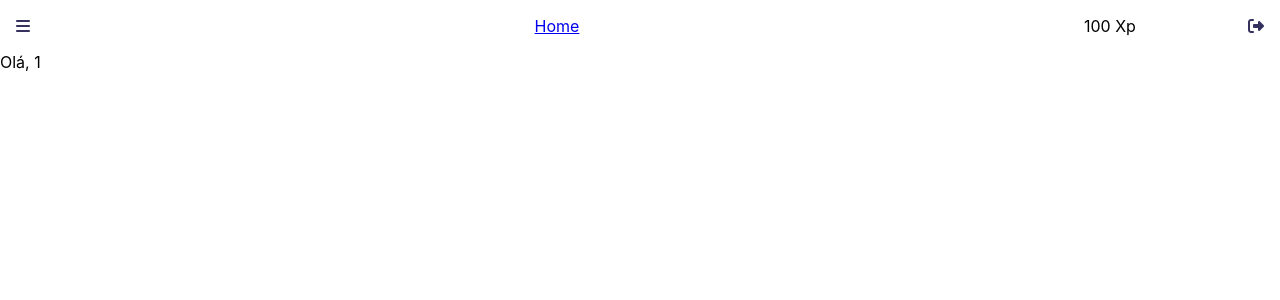
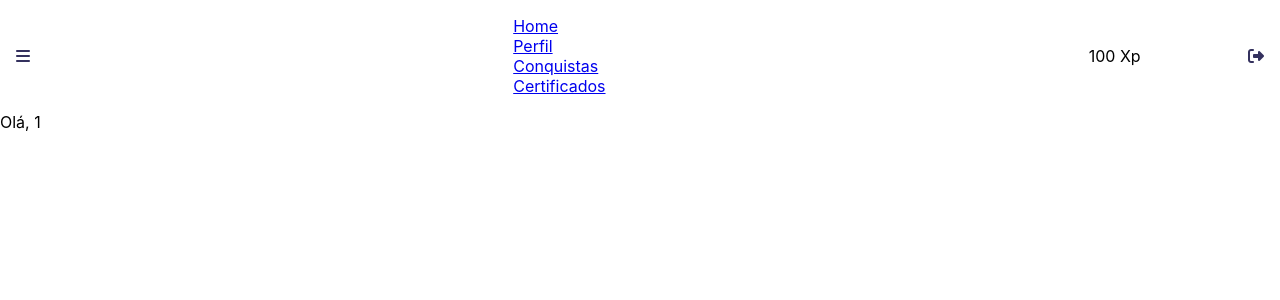
Before and after one commit to SantosDiv/Projects, a React (Create React App) app in the folder study-plataform/: page /dashboard/1 in a window 1280 px wide. Shown: the top 300 px of the page. Built offline with nearby package versions, Linux system fonts and the light colour scheme.

Commit message:
feat/Criaçao dos links do menu em html

```diff
--- a/study-plataform/src/components/Header.js
+++ b/study-plataform/src/components/Header.js
@@ -8,8 +8,19 @@ class Header extends React.Component {
       <header className="header-container">
         <nav className="menu-container">
           <a href="/dashboard" className="icon"><i className="fas fa-bars"></i></a>
-          <ul>
-            <Link to="/">Home</Link>
+          <ul className="links-container">
+            <Link to="/">
+              <li>Home</li>
+            </Link>
+            <Link to="/">
+              <li>Perfil</li>
+            </Link>
+            <Link to="/">
+              <li>Conquistas</li>
+            </Link>
+            <Link to="/">
+              <li>Certificados</li>
+            </Link>
           </ul>
           <div className="box-links">
             <p>100 Xp</p>
```
